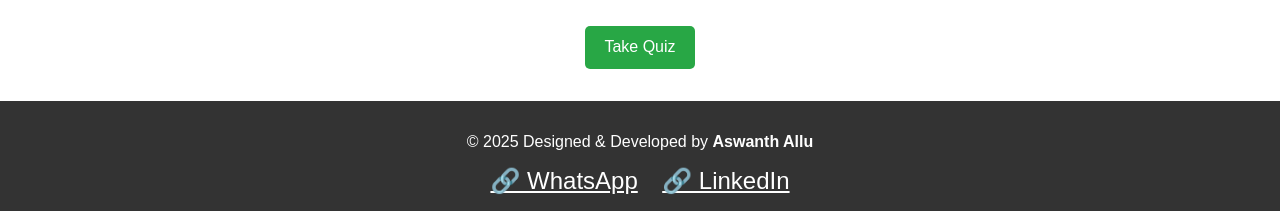
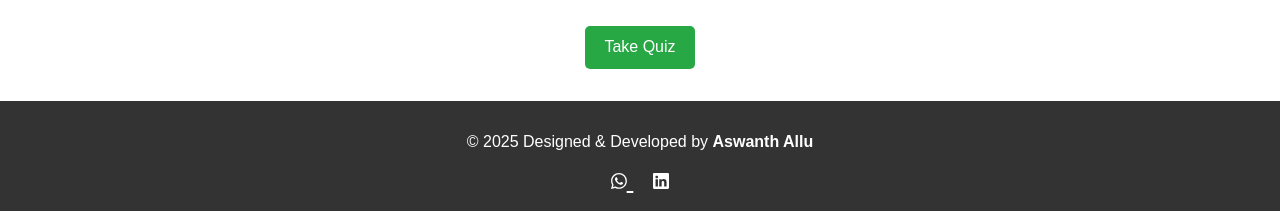
Before and after one commit to AswanthAllu/gdg_web_dev_app, a plain HTML site: page index.html in a window 1280 px wide. Shown: the part 907-1118 px from the top of the page. Drawn offline with Linux system fonts and the light colour scheme.

Commit message:
updated footer

```diff
--- a/index.html
+++ b/index.html
@@ -25,8 +25,16 @@
     <footer>
         <p>© 2025 Designed & Developed by <strong>Aswanth Allu</strong></p>
         <div class="social-icons">
-            <a href="https://wa.me/qr/SYBINZD7FXYKB1" target="_blank">🔗 WhatsApp</a>
-            <a href="https://www.linkedin.com/in/jaya-aswanth-allu" target="_blank">🔗 LinkedIn</a>
+            <a href="https://wa.me/qr/SYBINZD7FXYKB1" target="_blank" rel="noopener noreferrer">
+                <svg xmlns="http://www.w3.org/2000/svg" width="16" height="16" fill="currentColor" className="bi bi-whatsapp footer-logos" viewBox="0 0 16 16">
+                    <path d="M13.601 2.326A7.854 7.854 0 0 0 7.994 0C3.627 0 .068 3.558.064 7.926c0 1.399.366 2.76 1.057 3.965L0 16l4.204-1.102a7.933 7.933 0 0 0 3.79.965h.004c4.368 0 7.926-3.558 7.93-7.93A7.898 7.898 0 0 0 13.6 2.326zM7.994 14.521a6.573 6.573 0 0 1-3.356-.92l-.24-.144-2.494.654.666-2.433-.156-.251a6.56 6.56 0 0 1-1.007-3.505c0-3.626 2.957-6.584 6.591-6.584a6.56 6.56 0 0 1 4.66 1.931 6.557 6.557 0 0 1 1.928 4.66c-.004 3.639-2.961 6.592-6.592 6.592zm3.615-4.934c-.197-.099-1.17-.578-1.353-.646-.182-.065-.315-.099-.445.099-.133.197-.513.646-.627.775-.114.133-.232.148-.43.05-.197-.1-.836-.308-1.592-.985-.59-.525-.985-1.175-1.103-1.372-.114-.198-.011-.304.088-.403.087-.088.197-.232.296-.346.1-.114.133-.198.198-.33.065-.134.034-.248-.015-.347-.05-.099-.445-1.076-.612-1.47-.16-.389-.323-.335-.445-.34-.114-.007-.247-.007-.38-.007a.729.729 0 0 0-.529.247c-.182.198-.691.677-.691 1.654 0 .977.71 1.916.81 2.049.098.133 1.394 2.132 3.383 2.992.47.205.84.326 1.129.418.475.152.904.129 1.246.08.38-.058 1.171-.48 1.338-.943.164-.464.164-.86.114-.943-.049-.084-.182-.133-.38-.232z" />
+                </svg>
+            </a>
+            <a href="https://www.linkedin.com/in/jaya-aswanth-allu" target="_blank" rel="noopener noreferrer">
+                <svg xmlns="http://www.w3.org/2000/svg" width="16" height="16" fill="currentColor" className="bi bi-linkedin footer-logos ml-4" viewBox="0 0 16 16">
+                    <path d="M0 1.146C0 .513.526 0 1.175 0h13.65C15.474 0 16 .513 16 1.146v13.708c0 .633-.526 1.146-1.175 1.146H1.175C.526 16 0 15.487 0 14.854V1.146zm4.943 12.248V6.169H2.542v7.225h2.401zm-1.2-8.212c.837 0 1.358-.554 1.358-1.248-.015-.709-.52-1.248-1.342-1.248-.822 0-1.359.54-1.359 1.248 0 .694.521 1.248 1.327 1.248h.016zm4.908 8.212V9.359c0-.216.016-.432.08-.586.173-.431.568-.878 1.232-.878.869 0 1.216.662 1.216 1.634v3.865h2.401V9.25c0-2.22-1.184-3.252-2.764-3.252-1.274 0-1.845.7-2.165 1.193v.025h-.016a5.54 5.54 0 0 1 .016-.025V6.169h-2.4c.03.678 0 7.225 0 7.225h2.4z" />
+                </svg>
+            </a>
         </div>
     </footer>
 </body>
```
